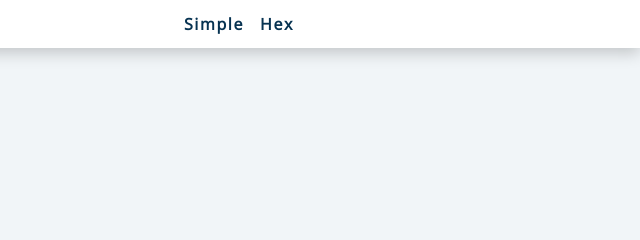
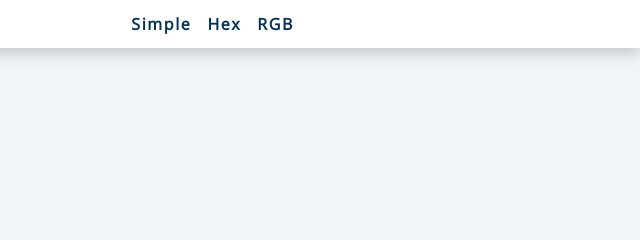
Before and after one commit to qabeeraaa/color-changer, a plain HTML site: page index.html in a window 1280 px wide. Shown: the top 240 px of the page, 640-1280 px from the left. Drawn offline with nearby package versions, Linux system fonts and the light colour scheme.

Commit message:
Update index.html

```diff
--- a/index.html
+++ b/index.html
@@ -15,6 +15,7 @@
         <ul class="nav-links">
           <li><a href="index.html">simple</a></li>
           <li><a href="hex.html">hex</a></li>
+          <li><a href="rgb.html">RGB</a></li>
         </ul>
       </div>
     </nav>
```
